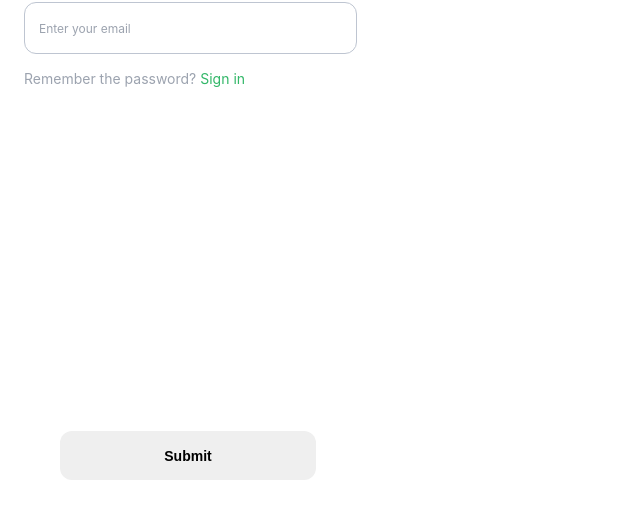
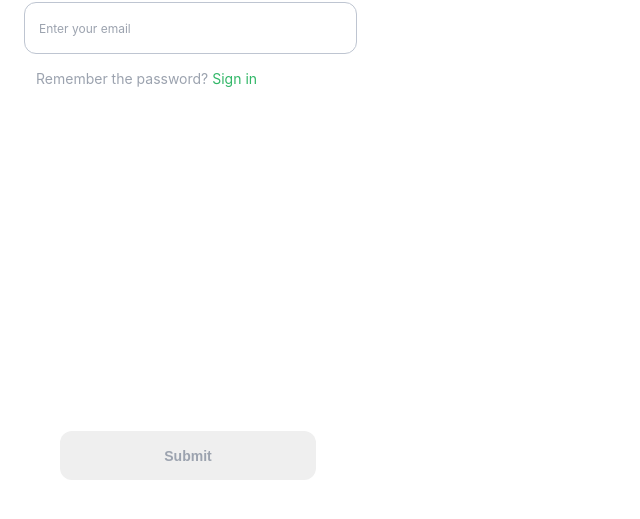
Before and after one commit to myoungerman/food-order-app, a React (Create React App) app: page / in a window 1280 px wide. Shown: the part 267-786 px from the top of the page, without its empty margins (0-640 px from the left). Built offline with nearby package versions, Linux system fonts and the light colour scheme.

Commit message:
Finish styling Password component

```diff
--- a/src/components/Password.css
+++ b/src/components/Password.css
@@ -34,6 +34,7 @@
 
 .c-pwd__text--secondary {
     font-size: .875rem;
+    margin-left: 12px;
 }
 
 .l-pwd__container {
--- a/src/components/Password.js
+++ b/src/components/Password.js
@@ -3,16 +3,28 @@ import './Password.css'
 import Button from "./Button";
 
 export default function Password() {
+
+    const [email, setEmail] = React.useState('');
+
+    function handleInputChange(event) {
+        const value = event.target.value;
+        setEmail(value);
+    };
+
+    function submitEmail() {
+
+    }
+
     return (
         <div className="c-pwd">
             <h1 className="c-pwd__title">Forgot Password</h1>
             <p className="c-pwd__text">Enter your registered email below.</p>
             <div className="l-pwd__container">
                 <label className="c-pwd__label">Email address</label>
-                <input className="c-pwd__input" type="text" id="password--email" name="email" placeholder="Enter your email" defaultValue="" onChange=""></input>
+                <input className="c-pwd__input" type="text" id="password--email" name="email" placeholder="Enter your email" defaultValue={email} onChange={handleInputChange}></input>
             </div>
             <p className="c-pwd__text c-pwd__text--secondary">Remember the password? <a className="c-pwd__link">Sign in</a></p>
-            <Button id="pwd--submit-btn" className="c-pwd__button btn--rounded">Submit</Button>
+            <Button className={`c-pwd__button btn--rounded ${email ? "btn--dark-green" : "disabled"}`} handleClick={submitEmail}>Submit</Button>
         </div>
     )
 }
```
